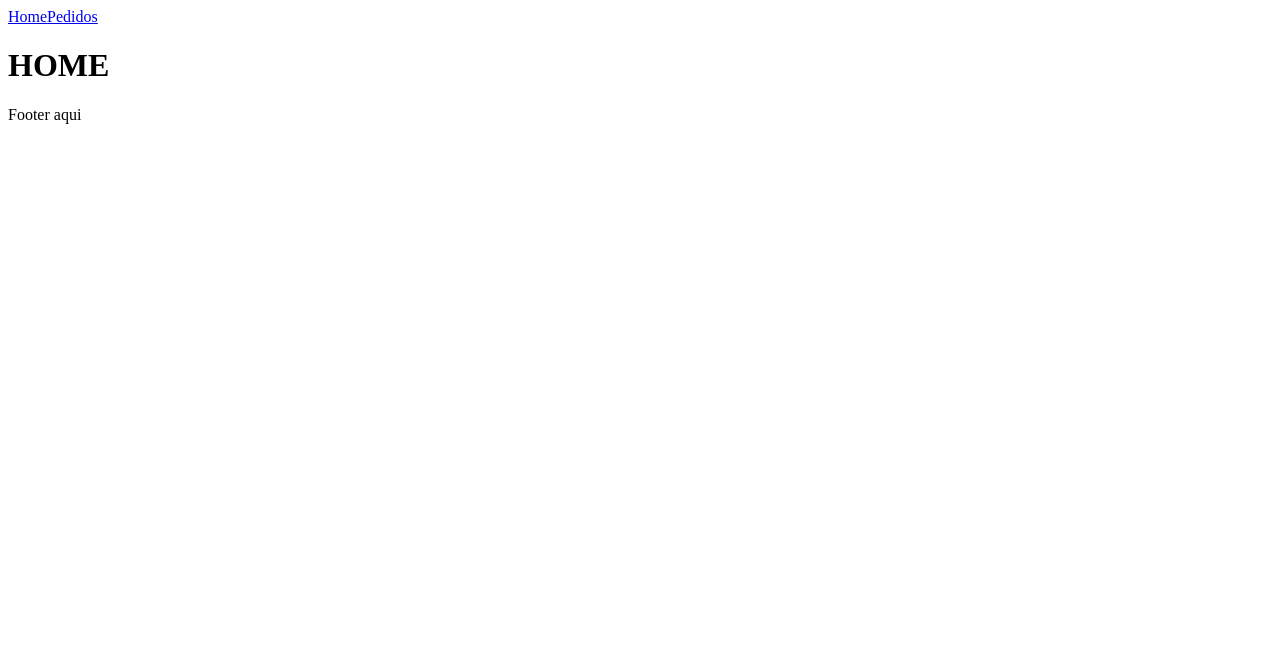
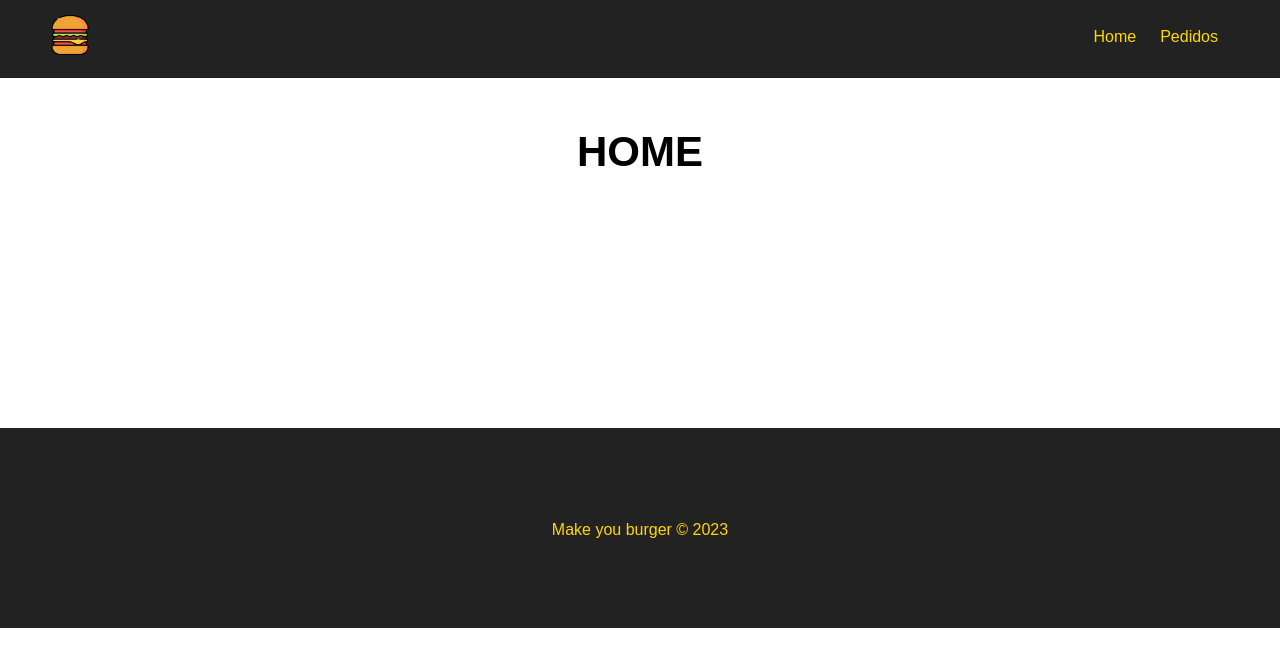
Before and after one commit to davigledson/make_you_burger, a Vue app: page / in a window 1280 px wide. Shown: the top 666 px of the page. Built offline with nearby package versions, Linux system fonts and the light colour scheme.

Commit message:
cabeçado e rodapé

```diff
--- a/src/App.vue
+++ b/src/App.vue
@@ -5,19 +5,46 @@ import Footer from './components/Footer.vue'
 
 <template>
   <main>
-    <NavBar />
-    <router-view/>
+    <NavBar :logo="logo_src" :alt="app_name" />
+    <router-view />
     <!-- exibir o conteudo da rota -->
   </main>
-  <Footer/>
+  <Footer />
 </template>
 
 <script>
 export default {
   components: {
-  NavBar,
-  Footer,
-}
+    NavBar,
+    Footer,
+  },
+  data() {
+    return {
+      logo_src: "/img/logo.png",
+      app_name: "Make your burger"
+    }
+  }
 }
 
 </script>
+
+<style>
+* {
+  font-family: Arial, Helvetica, sans-serif;
+  padding: 0;
+  margin: 0;
+  box-sizing: border-box;
+}
+
+.main-container {
+  margin: 50px;
+  min-height: 250px;
+}
+
+h1 {
+  text-align: center;
+  font-size: 42px;
+  margin-bottom: 20px;
+  columns: #222;
+}
+</style>
--- a/src/components/Footer.vue
+++ b/src/components/Footer.vue
@@ -1,13 +1,27 @@
 <template>
-  <p>Footer aqui</p>
+  <footer id="footer">
+    <p>Make you burger &copy; 2023 </p>
+  </footer>
+
 </template>
 
 <script>
 export default {
-name: 'Footer'
+  name: 'Footer'
 }
 </script>
 
-<style>
+<style scoped>
 
+#footer {
+  height: 200px;
+  background-color: #222;
+  border-top: 4px solid #222;
+  color: gold;
+  display: flex;
+  align-items: center;
+  justify-content: center;
+  bottom: 0;
+  width: 100%;
+}
 </style>
--- a/src/components/Navbar.vue
+++ b/src/components/Navbar.vue
@@ -1,19 +1,51 @@
- <template>
-   <nav>
-        <RouterLink to="/">Home</RouterLink>
-        <RouterLink to="/pedidos">Pedidos</RouterLink>
-        <RouterLink to="/pedidos">
-            <img src="" id="logo">
-        </RouterLink>
-      </nav>
+<template>
+  <nav id="nav">
+    <RouterLink to="/pedidos" id="logo-url">
+      <img :src="logo" :alt="alt" id="logo">
+    </RouterLink>
+    <RouterLink to="/">Home</RouterLink>
+    <RouterLink to="/pedidos">Pedidos</RouterLink>
+
+  </nav>
 </template>
 
 <script>
 export default {
-name: "NavBar"
+  name: "NavBar",
+  props: ['logo', 'alt']
 }
 </script>
 
-<style >
+<style scoped>
+#nav {
+  background: #222;
+  border-bottom: 4px solid #222;
+  padding: 15px 50px;
+  display: flex;
+  justify-content: flex-end;
+  align-items: center;
+}
 
+ #nav #logo-url{
+  margin: auto;
+  margin-left: 0;
+
+}
+
+#logo {
+  width: 40px;
+  height: 40px;
+}
+
+#nav a {
+  color: gold;
+  margin: 12px;
+  text-decoration: none;
+  transition: 0.5;
+}
+
+#nav a:hover {
+  color: white;
+  transition: 0.5;
+}
 </style>
--- a/src/views/HomeView.vue
+++ b/src/views/HomeView.vue
@@ -1,7 +1,7 @@
 
 
 <template>
-  <main>
+  <main class="main-container">
  <h1>HOME</h1>
   </main>
 </template>
--- a/src/views/Pedidos.vue
+++ b/src/views/Pedidos.vue
@@ -1,5 +1,5 @@
 <template>
-  <div >
+  <div class="main-container">
     <h1>PEDIDOS</h1>
   </div>
 </template>
```
